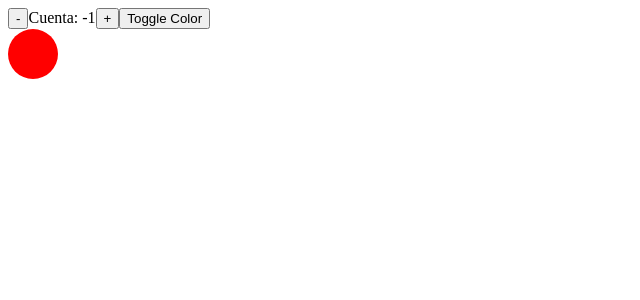
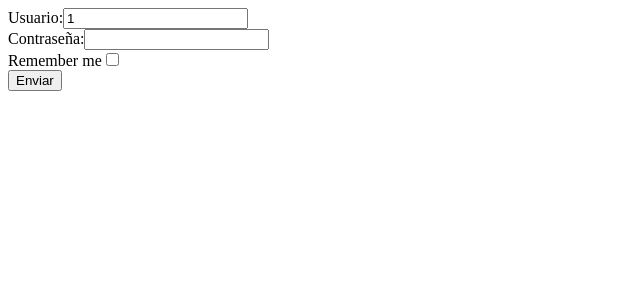
Before and after one commit to angelisco1/curso-react-pronoide, a React app in the folder intro-react/: page / in a window 1280 px wide. Shown: the top 300 px of the page, without its empty margins (0-640 px from the left). Built offline with nearby package versions, Linux system fonts and the light colour scheme; the HTML template or start-up script is replaced by a standard one.

Commit message:
Dia 4: ciclo de vida y formularios

```diff
--- a/intro-react/src/components/App.jsx
+++ b/intro-react/src/components/App.jsx
@@ -3,6 +3,7 @@ import CmpFuncional from './CmpFuncional'
 import PropiedadesYEstado from './PropiedadesYEstado/PropiedadesYEstado';
 import ListaDeComponentes from './ListaDeComponentes/ListaDeComponentes';
 import CicloDeVida from './CicloDeVida/CicloDeVida';
+import Formulario from './Formulario/Formulario';
 
 class App extends React.Component {
   // constructor() {
@@ -16,7 +17,8 @@ class App extends React.Component {
         <CmpFuncional /> */}
         {/* <PropiedadesYEstado /> */}
         {/* <ListaDeComponentes /> */}
-        <CicloDeVida />
+        {/* <CicloDeVida /> */}
+        <Formulario />
       </div>
     )
   }
--- a/intro-react/src/components/CicloDeVida/CicloDeVida.jsx
+++ b/intro-react/src/components/CicloDeVida/CicloDeVida.jsx
@@ -11,7 +11,9 @@ export default class CicloDeVida extends Component {
   }
 
   render() {
-    const {cuenta} = this.state;
+    const {cuenta, mostrarColor} = this.state;
+
+
     // const cmp = this.state.mostrarColor ? <Color cuenta={cuenta} /> : null
     return (
       <div>
@@ -24,7 +26,12 @@ export default class CicloDeVida extends Component {
           type="button"
           onClick={() => this.setState({cuenta: cuenta + 1})}
         >+</button>
-        <button type="button">Toggle Color</button>
+
+        <button
+          type="button"
+          onClick={() => this.setState({mostrarColor: !mostrarColor})}
+        >Toggle Color</button>
+
         {this.state.mostrarColor ? <Color cuenta={cuenta} /> : null}
       </div>
     )
--- /dev/null
+++ b/intro-react/src/components/Formulario/Formulario.jsx
@@ -0,0 +1,94 @@
+import React, { Component } from 'react'
+
+export default class Formulario extends Component {
+  constructor(props) {
+    super()
+    this.state = {
+      usuario: '1',
+      password: '',
+      remember: false,
+      errors: {}
+    }
+
+    this.handleChangeInput = this.handleChangeInput.bind(this)
+    // this.handleChangeInputP = this.handleChangeInputP.bind(this)
+    this.handleSubmit = this.handleSubmit.bind(this)
+  }
+
+  handleSubmit(event) {
+    event.preventDefault()
+    console.log(this.state);
+    // Petición
+  }
+
+  handleChangeInput(event) {
+    let value = event.target.value
+    if (['radio', 'checkbox'].includes(event.target.type)) {
+      value = event.target.checked
+    }
+
+    this.setState({
+      [event.target.name]: value
+    })
+  }
+
+  handleValidate(isRequired, isStark) {
+    console.log('Requerido: ', isRequired)
+
+    return (event) => {
+      const validStark = isStark && ['arya', 'robb', 'sansa', 'bran', 'tony', 'rickon'].includes(event.target.value);
+      const validRequired = isRequired && event.target.value.trim();
+
+      if (!validRequired || !validStark) {
+        this.setState({
+          usuario: event.target.value.trim(),
+          errors: {
+            usuario: true
+          }
+        })
+      } else {
+        this.setState({
+          usuario: event.target.value.trim(),
+          errors: {
+            usuario: false
+          }
+        })
+      }
+    }
+
+  }
+
+  // handleChangeInputP(event) {
+  //   this.setState({
+  //     password: event.target.value
+  //   })
+  // }
+
+  render() {
+    return (
+      <div>
+        <form onSubmit={this.handleSubmit}>
+          <div>
+            <label htmlFor="usuario">Usuario:</label>
+            {/* <input type="text" id="usuario" name="usuario" value={this.state.usuario} onChange={this.handleChangeInput} /> */}
+
+
+            <input type="text" id="usuario" name="usuario" value={this.state.usuario}
+              onChange={this.handleValidate(true, true)} />
+            {this.state.errors.usuario ? <span>Error: el campo es obligatorio y tiene que ser un stark</span> : null}
+
+          </div>
+          <div>
+            <label htmlFor="password">Contraseña:</label>
+            <input type="password" id="password" name="password" value={this.state.password} onChange={this.handleChangeInput} />
+          </div>
+          <div>
+            <label htmlFor="remember">Remember me</label>
+            <input type="checkbox" id="remember" name="remember" checked={this.state.remember} onChange={this.handleChangeInput} />
+          </div>
+          <button type="submit">Enviar</button>
+        </form>
+      </div>
+    )
+  }
+}
```
Also changed, not shown: 1 other file (tests, documents, lock files or other folders).
